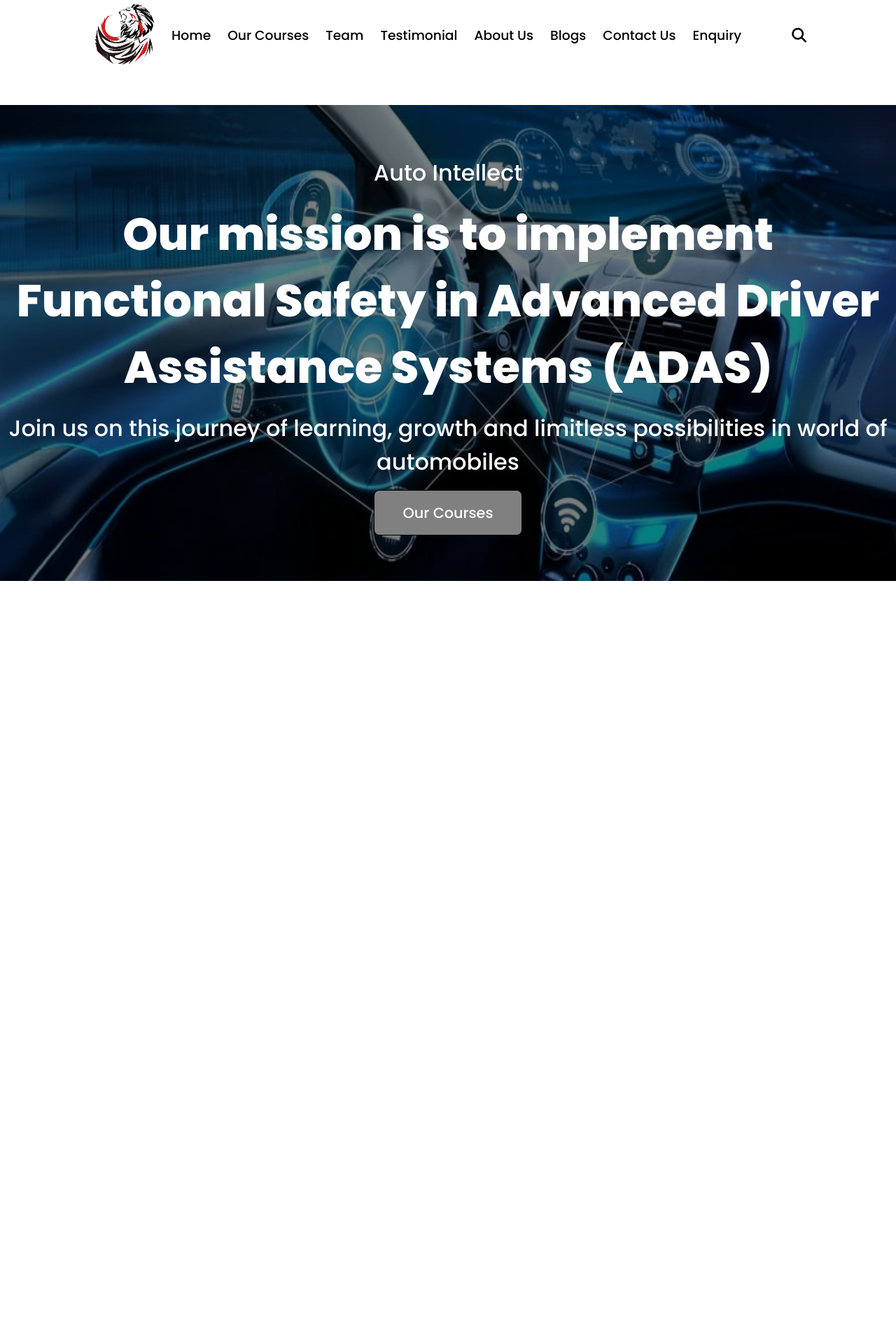
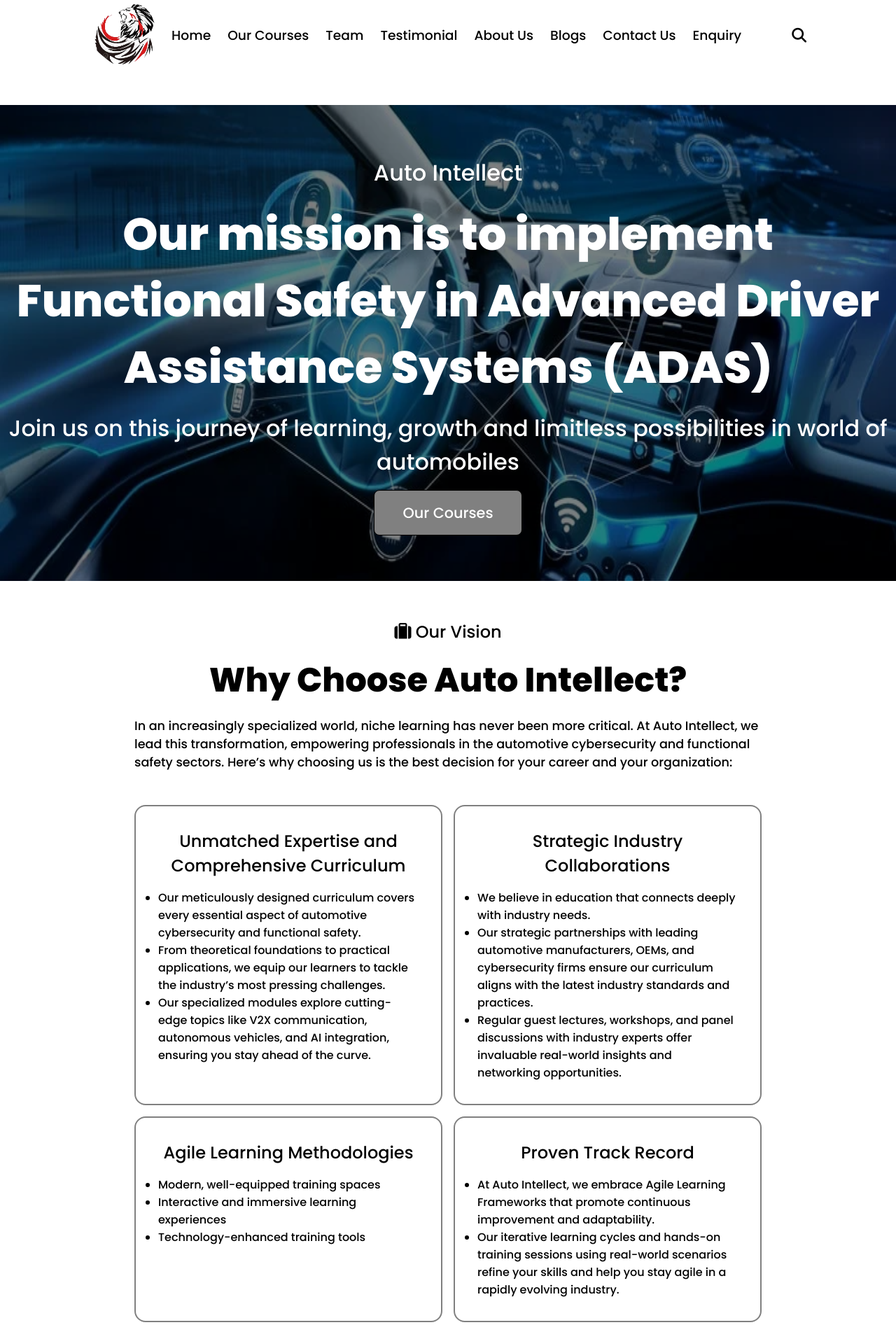
Before and after one commit to anis1m/ADAS, a React (Create React App) app: page / in a window 1280 px wide. Shown: the top 1903 px of the page at 70% size. Built offline with nearby package versions, Linux system fonts and the light colour scheme; no server answers.

Commit message:
Vision.js

```diff
--- a/src/pages/InsideHomePage/Vision.js
+++ b/src/pages/InsideHomePage/Vision.js
@@ -5,6 +5,10 @@
   const visionRef = useRef(null);
   const skewref = useRef([]);
   const vh= useRef();
+  const combinedRef = (element) => {
+    visionRef.current = element;
+    vh.current = element;
+  };
 
   useEffect(()=>{
     if(vh.current){
@@ -12,6 +16,8 @@
     }
 
   },[]);
+
+
 
   useEffect(() => {
     const handleScroll = () => {
@@ -36,7 +42,7 @@
   }, []);
   return (
   <section style={{width:"100%", overflow:"hidden"}}>
-    <section className="vision" ref={visionRef, vh} >
+    <section className="vision" ref={combinedRef} >
       <h2>
         <i class="fa-solid fa-suitcase"></i> Our Vision
       </h2>
```
